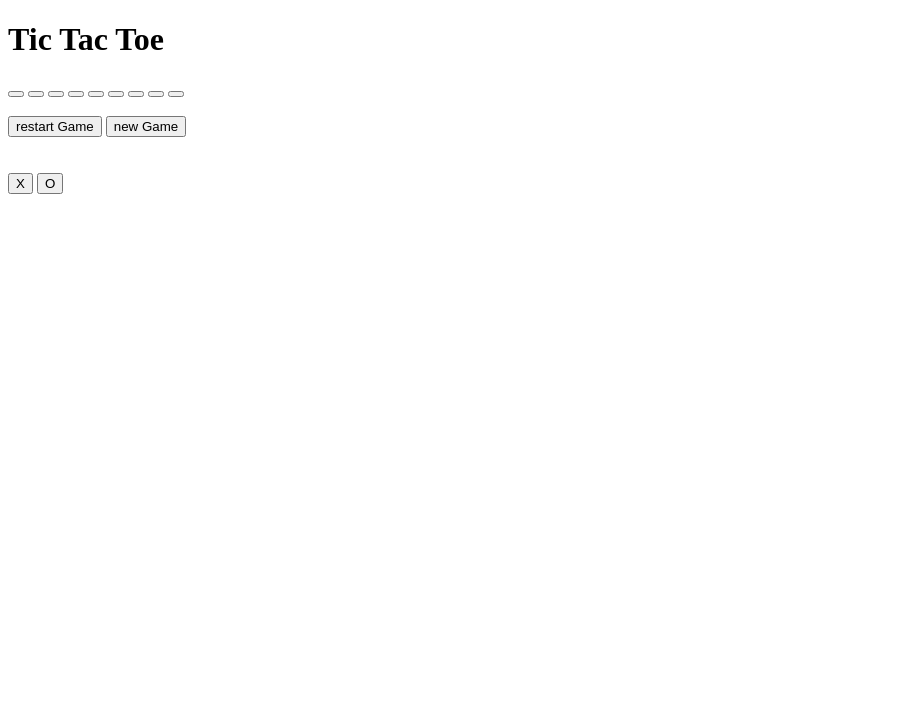
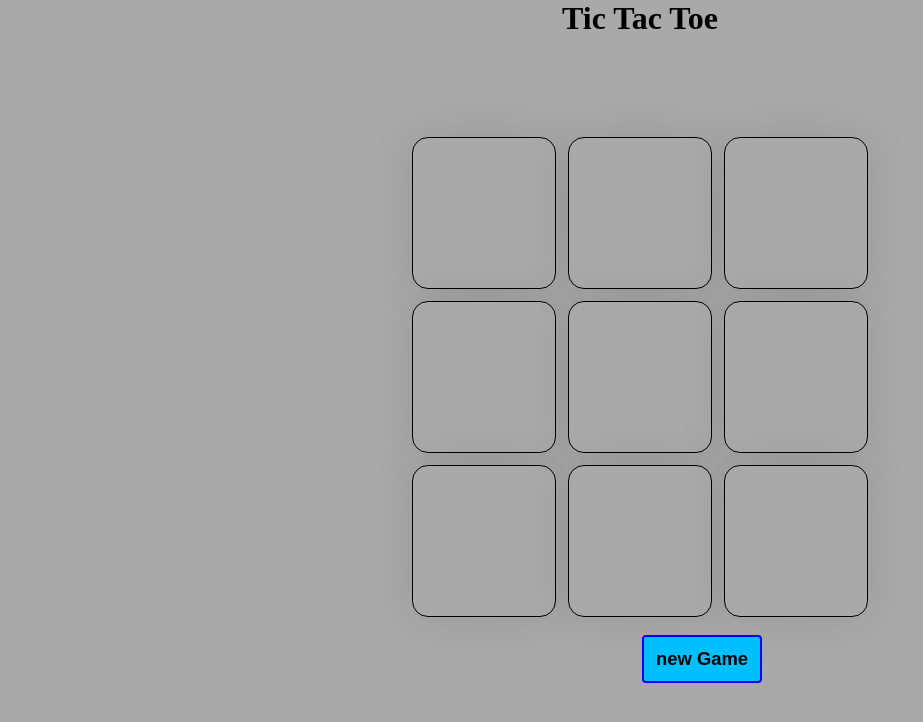
Before and after one commit to madhavg07/Tic-tac-Toe, a plain HTML site: page index.html in a window 1280 px wide. Shown: the whole page, without its empty margins (0-923 px from the left). Drawn offline with Linux system fonts and the light colour scheme.

Commit message:
linkrename

```diff
--- a/index.html
+++ b/index.html
@@ -5,7 +5,7 @@
     <meta charset="UTF-8">
     <meta name="viewport" content="width=device-width, initial-scale=1.0">
     <title>Tic Tac Toe</title>
-    <link rel="stylesheet" href="TTT.css">
+    <link rel="stylesheet" href="style.css">
 </head>
 
 <body>
@@ -32,7 +32,7 @@
         <button class="sltbtn">O</button>
 
     </main>
-    <script src="TTT.js"></script>
+    <script src="script.js"></script>
 </body>
 
 </html>
```
